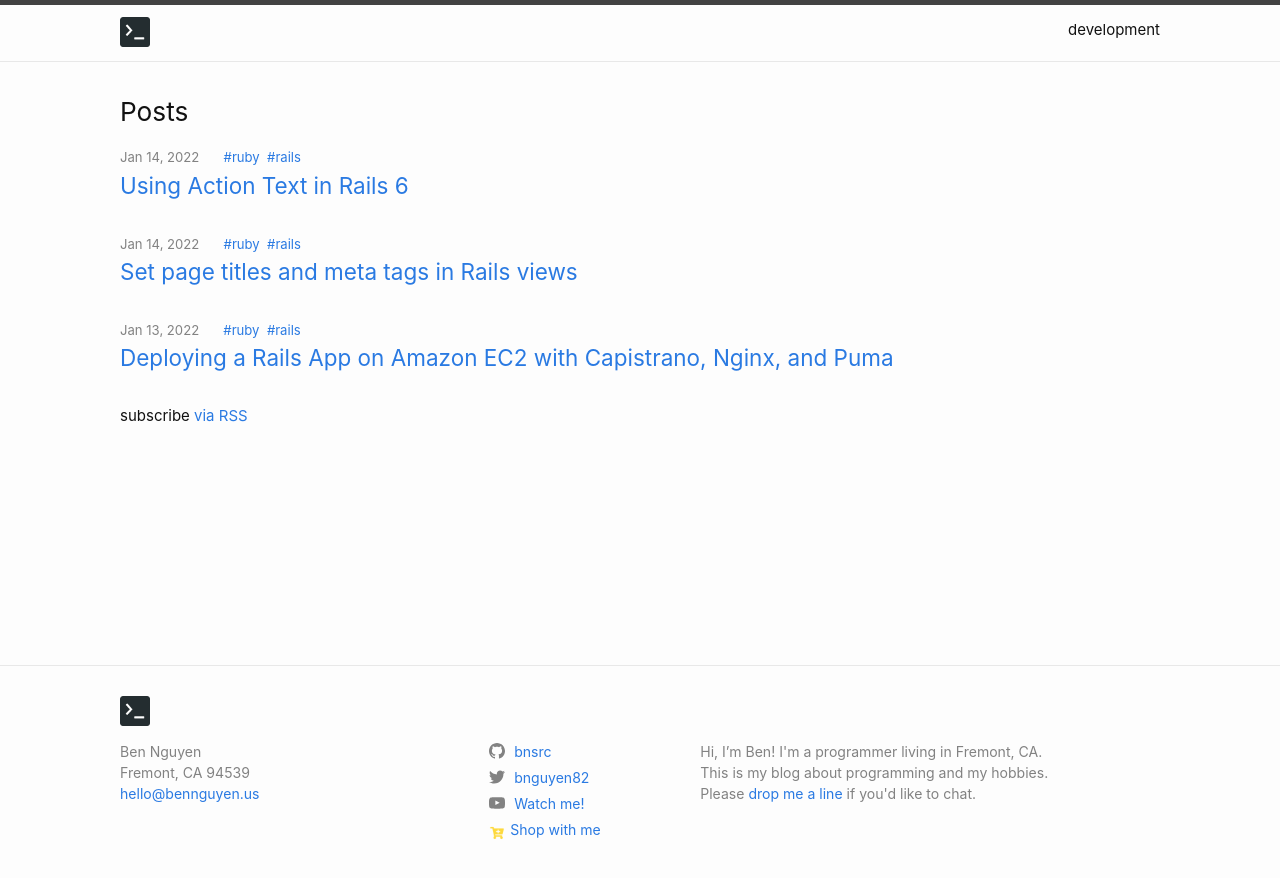
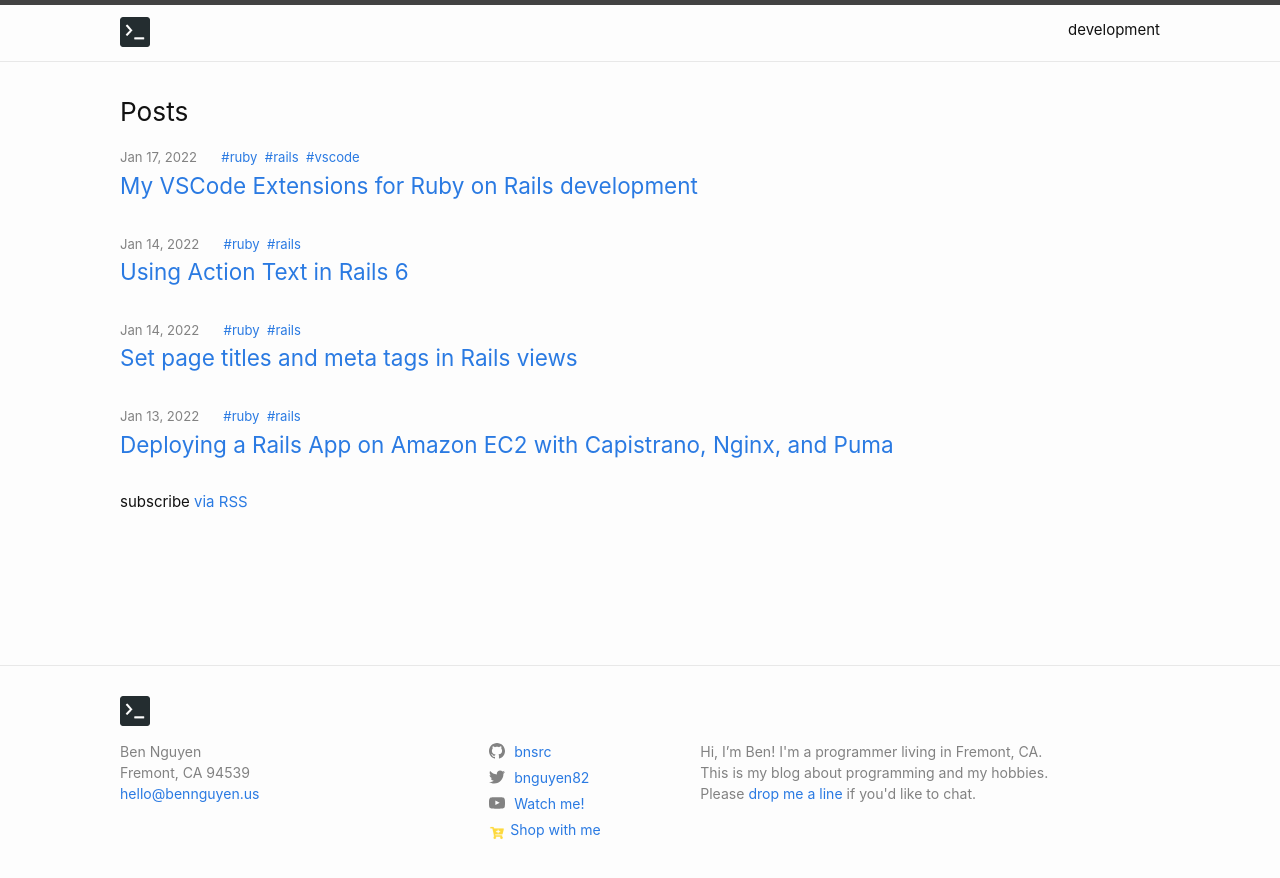
Before and after one commit to bnguyenb/bnguyenb, a Jekyll site: the page built from index.markdown, in a window 1280 px wide. Shown: the top 878 px of the page. Built offline with Jekyll 4.4.1, drawn with Linux system fonts in a browser that asks for light colours; part of the change alters nothing that is shown.

Commit message:
new post

```diff
--- a/_includes/head.html
+++ b/_includes/head.html
@@ -3,7 +3,7 @@
   <meta http-equiv="X-UA-Compatible" content="IE=edge">
   <meta name="viewport" content="width=device-width, initial-scale=1">
   {%- seo -%}
-  <link rel="stylesheet" href="{{ "/assets/main.css" | relative_url }}">
+  <link rel="stylesheet" href="{{ "/assets/stylesheets/main.css" | relative_url }}">
   {%- feed_meta -%}
   {%- if jekyll.environment == 'production' and site.google_analytics -%}
     {%- include google-analytics.html -%}
--- /dev/null
+++ b/_posts/development/2022-01-16-my-vs-code-extensions-for-ruby-on-rails-development.markdown
@@ -0,0 +1,84 @@
+---
+layout: post
+title:  "My VSCode Extensions for Ruby on Rails development"
+date:   2022-01-16 22:55:05 -0800
+categories: development
+path: "development"
+tags: ruby rails vscode
+---
+
+Here are the list of VS Code extensions I'm using for my Ruby on Rails works.
+
+### 1. Ruby
+
+Syntax highlighting for Ruby
+
+![VScode extensions for ruby on rails - Ruby](/uploads/2022/01162255_vscode_extensions_ruby.png "VScode extensions for ruby on rails - Ruby")
+
+### 2. Ruby on Rails
+
+![VScode extensions for ruby on rails - Ruby on Rails](/uploads/2022/01162255_vscode_extensions_ruby_on_rails.png "VScode extensions for ruby on rails - Ruby on Rails")
+
+### 3. VSCode Ruby
+
+![VScode extensions for ruby on rails - VSCode Ruby](/uploads/2022/01162255_vscode_extensions_vscode_ruby.png "VScode extensions for ruby on rails - VSCode Ruby")
+
+### 4. Simple Ruby ERB
+
+![VScode extensions for ruby on rails - Simple Ruby ERB](/uploads/2022/01162255_vscode_extensions_simple_ruby_erb.png "VScode extensions for ruby on rails - Simple Ruby ERB")
+
+### 5. Endwise
+
+![VScode extensions for ruby on rails - Endwise](/uploads/2022/01162255_vscode_extensions_endwise.png "VScode extensions for ruby on rails - Endwise")
+
+### 6. ERB Helper Tags
+
+Shortcuts to save you time.
+
+![VScode extensions for ruby on rails - ERB Helper Tags](/uploads/2022/01162255_vscode_extensions_erb_helper_tags.png "VScode extensions for ruby on rails - ERB Helper Tags")
+
+### 7. Rails DB Schema
+
+Definition and Completion provider for Rails DB Schema.
+
+![VScode extensions for ruby on rails - Rails DB Schema](/uploads/2022/01162255_vscode_extensions_rails_db_schema.png "VScode extensions for ruby on rails - Rails DB Schema")
+
+### 8. Auto Close Tag
+
+![VScode extensions for ruby on rails - Auto Close Tag](/uploads/2022/01162255_vscode_extensions_auto_close_tag.png "VScode extensions for ruby on rails - Auto Close Tag")
+
+### 9. Auto Rename Tag
+
+![VScode extensions for ruby on rails - Auto Rename Tag](/uploads/2022/01162255_vscode_extensions_auto_rename_tag.png "VScode extensions for ruby on rails - Auto Rename Tag")
+
+### 10. Bracket Pair Colorizer 2
+
+![VScode extensions for ruby on rails - Bracket Pair Colorizer 2](/uploads/2022/01162255_vscode_extensions_bracket_pair_colorizer_2.png "VScode extensions for ruby on rails - Bracket Pair Colorizer 2")
+
+### 11. Code Spell Checker
+
+![VScode extensions for ruby on rails - Code Spell Checker](/uploads/2022/01162255_vscode_extensions_code_spell_checker.png "VScode extensions for ruby on rails - Code Spell Checker")
+
+### 12. Prettier - Code Formatter
+
+![VScode extensions for ruby on rails - Prettier Code Formatter](/uploads/2022/01162255_vscode_extensions_prettier_code_formatter.png "VScode extensions for ruby on rails - Prettier Code Formatter")
+
+### 13. Emmet in ERB
+
+It's not an extension. Just need to do some configurations.
+
+![VScode extensions for ruby on rails - Emmet in ERB](/uploads/2022/01162255_vscode_extensions_vscode_emmet_in_erb.png "VScode extensions for ruby on rails - Emmet in ERB")
+
+### 14. DotENV
+
+Syntax highlighting for .env file.
+
+![VScode extensions for ruby on rails - DotENV](/uploads/2022/01162255_vscode_extensions_vscode_dot_env.png "VScode extensions for ruby on rails - DotENV")
+
+### 15. Output Colorizer
+
+Very helpful for you to work on log files
+
+![VScode extensions for ruby on rails - Output Colorizer](/uploads/2022/01162255_vscode_extensions_vscode_output_colorizer.png "VScode extensions for ruby on rails - Output Colorizer")
+
+Code fun :)
```
Also changed, not shown: assets/stylesheets/main.scss (renamed from assets/main.scss), uploads/2022/01162255_vscode_extensions_auto_close_tag.png (added), uploads/2022/01162255_vscode_extensions_auto_rename_tag.png (added), uploads/2022/01162255_vscode_extensions_bracket_pair_colorizer_2.png (added), uploads/2022/01162255_vscode_extensions_code_spell_checker.png (added), uploads/2022/01162255_vscode_extensions_endwise.png (added), uploads/2022/01162255_vscode_extensions_erb_helper_tags.png (added), uploads/2022/01162255_vscode_extensions_prettier_code_formatter.png (added), uploads/2022/01162255_vscode_extensions_rails_db_schema.png (added), uploads/2022/01162255_vscode_extensions_ruby.png (added), uploads/2022/01162255_vscode_extensions_ruby_on_rails.png (added), uploads/2022/01162255_vscode_extensions_simple_ruby_erb.png (added), uploads/2022/01162255_vscode_extensions_vscode_dot_env.png (added), uploads/2022/01162255_vscode_extensions_vscode_emmet_in_erb.png (added), 2 more files.
